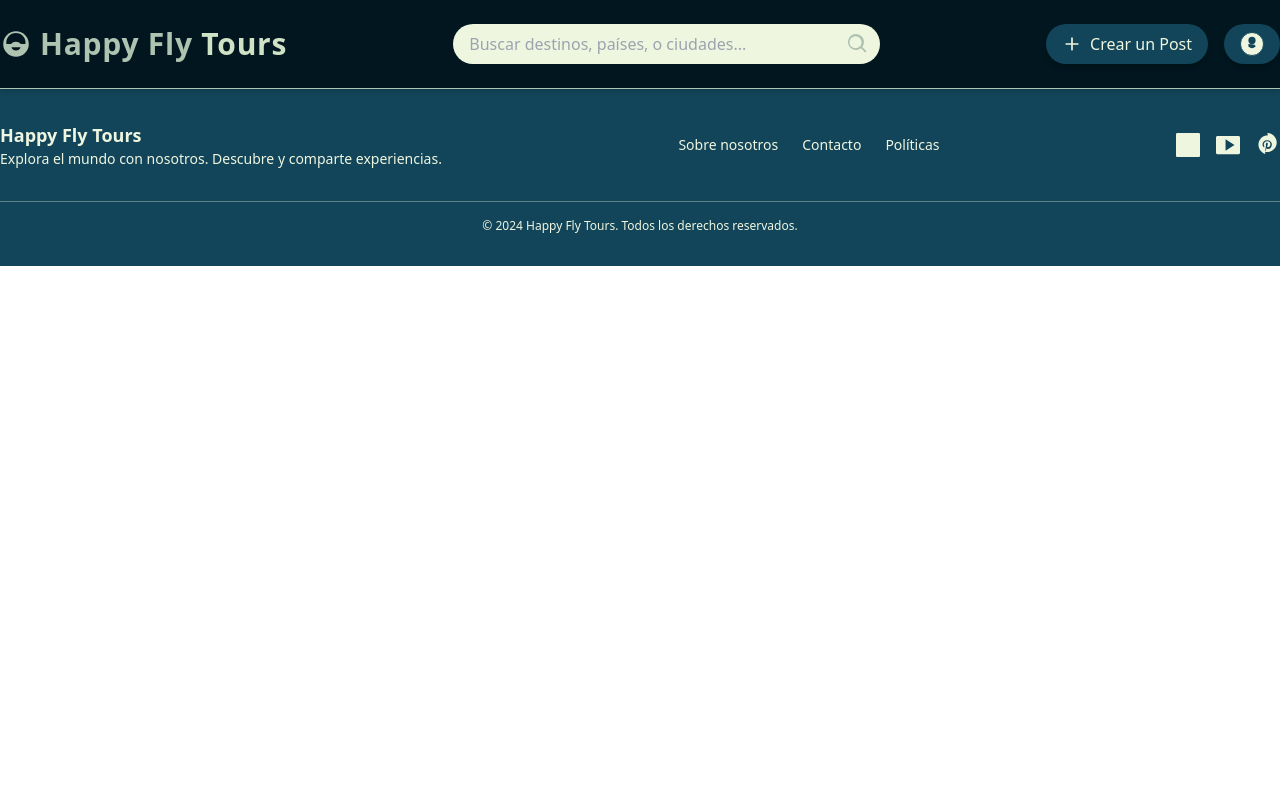
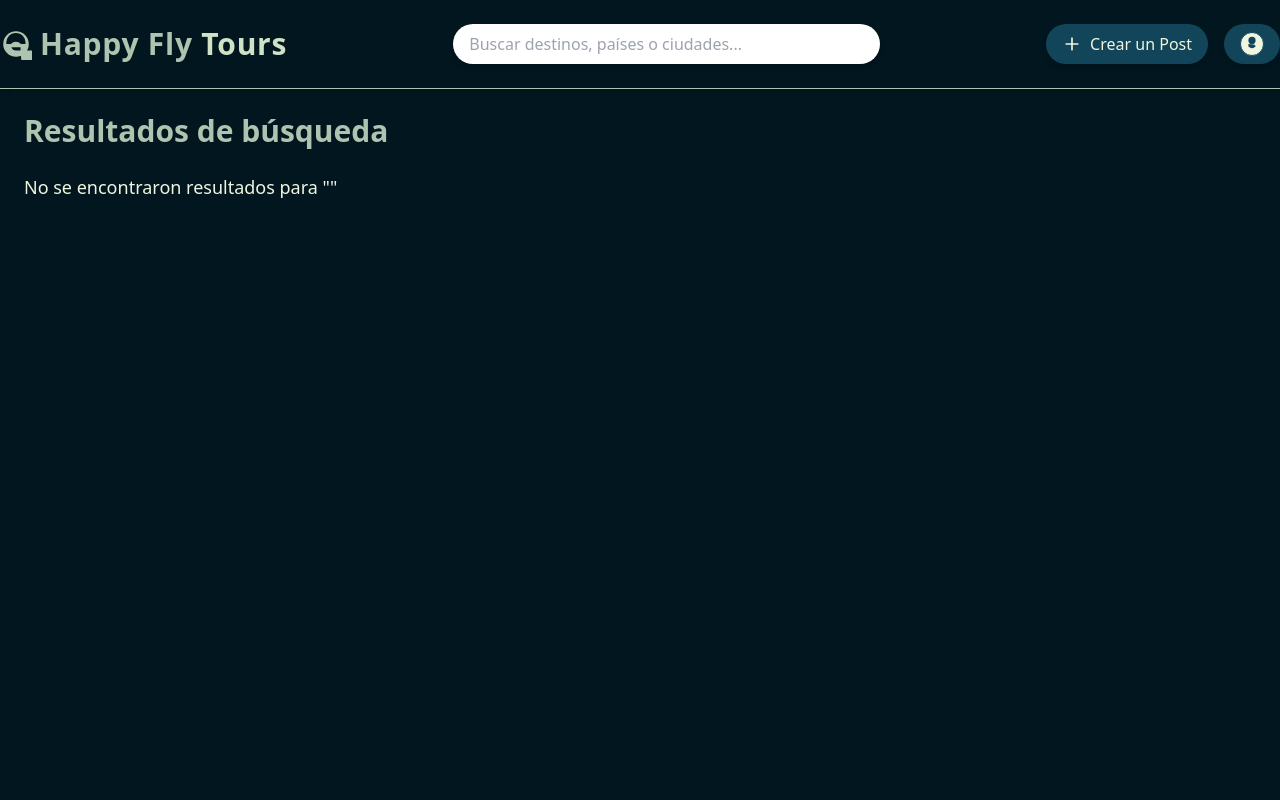
Before and after one commit to jdvanegasm/Tourist-Web-Application, a Vue app in the folder tourist_project/frontend/tourism_frontend/: page /search in a window 1280 px wide. Shown: the top 800 px of the page. Built offline with nearby package versions, Linux system fonts and the light colour scheme.

Commit message:
Terminamos

```diff
--- a/tourist_project/frontend/tourism_frontend/src/components/MainHeader.vue
+++ b/tourist_project/frontend/tourism_frontend/src/components/MainHeader.vue
@@ -9,7 +9,7 @@
           viewBox="0 0 20 20"
           fill="currentColor"
         >
-          <path d="M10 2a8 8 0 100 16 8 8 0 000-16zM6.83 10H4a6 6 0 1111.88 0h-2.83a4.002 4.002 0 00-6.22 0zM10 14a3 3 0 01-2.83-2h5.66A3 3 0 0110 14z" />
+          <path d="M10 2a8 8 0 100 16 8 8 0 000-16zM6.83 10H4a6 6 0 1111.88 0h-2.83a4.002 4.002 0 00-6.22 0zM10 14a3 3 0 01-2.83-2h5.66A3 3 3 0 0110 14z" />
         </svg>
         <h1 class="text-3xl font-extrabold text-highlight tracking-wide">
           Happy Fly <span class="text-highlight-light">Tours</span>
@@ -18,23 +18,7 @@
 
       <!-- Barra de búsqueda -->
       <div class="hidden md:flex items-center relative w-1/3">
-        <input
-          type="text"
-          placeholder="Buscar destinos, países, o ciudades..."
-          class="w-full bg-light rounded-full px-4 py-2 text-darkblue focus:outline-none focus:ring-2 focus:ring-highlight"
-        />
-        <svg
-          xmlns="http://www.w3.org/2000/svg"
-          class="h-5 w-5 absolute right-3 text-highlight cursor-pointer"
-          viewBox="0 0 20 20"
-          fill="currentColor"
-        >
-          <path
-            fill-rule="evenodd"
-            d="M12.9 14.32a8 8 0 111.414-1.414l4.243 4.243-1.414 1.414-4.243-4.243zm-5.4 0a6 6 0 100-12 6 6 0 000 12z"
-            clip-rule="evenodd"
-          />
-        </svg>
+        <SearchBar />
       </div>
 
       <!-- Botones de acción -->
@@ -107,8 +91,12 @@
 
 <script>
 import { useToast } from "vue-toastification";
+import SearchBar from "../components/SearchBar.vue"; // Importar el componente SearchBar
 
 export default {
+  components: {
+    SearchBar,
+  },
   data() {
     return {
       menuOpen: false,
--- /dev/null
+++ b/tourist_project/frontend/tourism_frontend/src/components/SearchBar.vue
@@ -0,0 +1,79 @@
+<template>
+    <div class="relative w-full max-w-xl mx-auto">
+      <input
+        type="text"
+        v-model="searchQuery"
+        placeholder="Buscar destinos, países o ciudades..."
+        class="w-full px-4 py-2 text-darkblue rounded-full shadow-md focus:outline-none focus:ring-2 focus:ring-highlight"
+        @input="fetchSuggestions"
+      />
+      <div v-if="suggestions.length > 0" class="absolute bg-light rounded-lg shadow-lg mt-2 w-full z-50">
+        <ul>
+          <li
+            v-for="(suggestion, index) in suggestions"
+            :key="index"
+            class="px-4 py-2 cursor-pointer hover:bg-highlight-light transition"
+            @click="handleSuggestionClick(suggestion)"
+          >
+            {{ suggestion }}
+          </li>
+        </ul>
+      </div>
+    </div>
+  </template>
+
+  <script>
+  import axios from "axios";
+
+  export default {
+    name: "SearchBar",
+    data() {
+      return {
+        searchQuery: "",
+        suggestions: [],
+      };
+    },
+    methods: {
+      async fetchSuggestions() {
+        if (this.searchQuery.trim() === "") {
+          this.suggestions = [];
+          return;
+        }
+
+        try {
+          const response = await axios.get("http://localhost:8000/api/search-suggestions/", {
+            params: { q: this.searchQuery },
+          });
+          this.suggestions = [
+            ...response.data.countries,
+            ...response.data.cities,
+            ...response.data.tags,
+          ];
+        } catch (error) {
+          console.error("Error fetching suggestions:", error);
+        }
+      },
+      handleSuggestionClick(suggestion) {
+        this.searchQuery = suggestion;
+        this.suggestions = [];
+        // Redirigir a la página de resultados
+        this.$router.push({ name: "SearchResults", query: { q: suggestion } });
+      },
+    },
+  };
+  </script>
+
+  <style scoped>
+  .bg-light {
+    background-color: #000000;
+  }
+  .text-darkblue {
+    color: #01161E;
+  }
+  .focus\\:ring-highlight {
+    --tw-ring-color: #AEC3B0;
+  }
+  .bg-highlight-light {
+    background-color: #598392;
+  }
+  </style>
--- /dev/null
+++ b/tourist_project/frontend/tourism_frontend/src/pages/SearchResultsPage.vue
@@ -0,0 +1,75 @@
+<template>
+  <div class="min-h-screen bg-darkblue text-light p-6">
+    <h1 class="text-3xl font-bold text-highlight mb-6">Resultados de búsqueda</h1>
+    <div v-if="posts.length === 0">
+      <p class="text-lg">No se encontraron resultados para "{{ $route.query.q }}"</p>
+    </div>
+    <div v-else>
+      <div v-for="post in posts" :key="post.post_id" class="bg-secondary p-4 rounded-lg shadow-md mb-4">
+        <h2 class="text-2xl font-bold text-highlight">{{ post.title }}</h2>
+        <p class="text-lg text-highlight-light">{{ post.description }}</p>
+        <router-link :to="{ name: 'Post', params: { id: post.post_id } }" class="text-highlight underline">
+          Ver más
+        </router-link>
+      </div>
+    </div>
+  </div>
+</template>
+
+<script>
+import axios from "axios";
+
+export default {
+  name: "SearchResultsPage",
+  data() {
+    return {
+      posts: [],
+    };
+  },
+  async created() {
+    await this.fetchPosts(); // Llamada inicial
+  },
+  watch: {
+    // Escucha los cambios en el parámetro "q" de la URL
+    "$route.query.q": {
+      immediate: true, // Ejecuta al inicializar el componente también
+      handler() {
+        this.fetchPosts(); // Llama al método para buscar
+      },
+    },
+  },
+  methods: {
+    async fetchPosts() {
+      const query = this.$route.query.q;
+      if (!query) return;
+
+      try {
+        const response = await axios.get("http://localhost:8000/api/search-prioritized", {
+          params: { q: query },
+        });
+        this.posts = response.data.posts;
+      } catch (error) {
+        console.error("Error fetching search results:", error);
+      }
+    },
+  },
+};
+</script>
+
+<style scoped>
+.bg-darkblue {
+  background-color: #01161E;
+}
+.text-light {
+  color: #EFF6E0;
+}
+.text-highlight {
+  color: #AEC3B0;
+}
+.bg-secondary {
+  background-color: #124559;
+}
+.text-highlight-light {
+  color: #D0E2C6;
+}
+</style>
--- a/tourist_project/frontend/tourism_frontend/src/router/index.js
+++ b/tourist_project/frontend/tourism_frontend/src/router/index.js
@@ -4,6 +4,7 @@ import RegisterPage from '../pages/RegisterPage.vue';
 import LoginPage from '../pages/LoginPage.vue';
 import PostPage from '../pages/PostPage.vue';
 import CreatePostPage from '../pages/CreatePostPage.vue';
+import SearchResultsPage from '../pages/SearchResultsPage.vue';
 
 const routes = [
   {
@@ -31,7 +32,12 @@ const routes = [
     path: '/create-post',
     name: 'CreatePost',
     component: CreatePostPage,
-  }
+  },
+  {
+    path: '/search',
+    name: "SearchResults",
+    component: SearchResultsPage,
+  },
 ];
 
 const router = createRouter({
```
Also changed, not shown: 2 other files (tests, documents, lock files or other folders).
